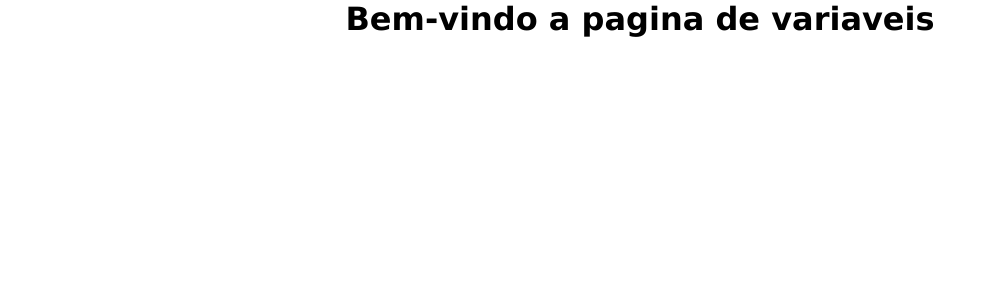
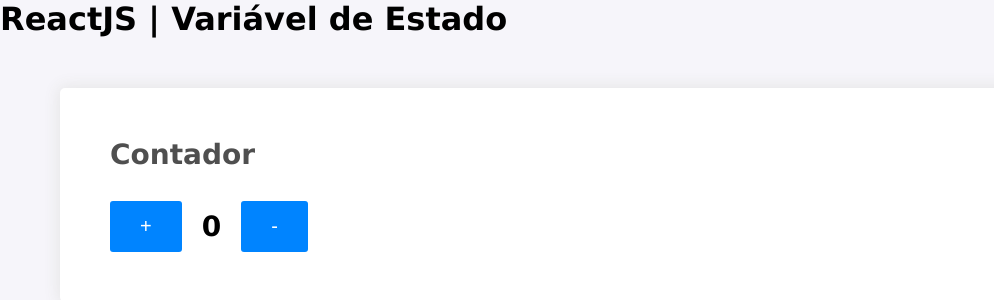
Before and after one commit to GuilhermePianoski/https---github.com-GuilhermePianoski-projeto1, a React (Create React App) app: page /variaveis in a window 1280 px wide. Shown: the top 300 px of the page, without its empty margins (0-994 px from the left). Built offline with nearby package versions, Linux system fonts and the light colour scheme.

Commit message:
atualização variaveis

```diff
--- a/package.json
+++ b/package.json
@@ -10,7 +10,7 @@
     "react-dom": "^18.3.1",
     "react-router-dom": "^6.26.1",
     "react-scripts": "5.0.1",
-    "sass": "^1.77.8",
+    "sass": "^1.78.0",
     "scss": "^0.2.4",
     "web-vitals": "^2.1.4"
   },
--- a/src/pages/inicio/index.jsx
+++ b/src/pages/inicio/index.jsx
@@ -27,7 +27,7 @@
 
              <ul>
                 <li>
-                <Link to='/variaveis'>Ir para as variaveis</Link>
+                <Link to='/variaveis'>Ir para as Variaveis de Estado</Link>
                 </li>
                 <li>
                 <Link to='/contato'>Ir para o contato</Link>
--- a/src/pages/variaveis/index.jsx
+++ b/src/pages/variaveis/index.jsx
@@ -1,9 +1,41 @@
 import './index.scss'
+import { useState } from 'react';
 
 export default function Variavel() {
+    const [Contador, setContador] = useState(0);
+
+    //let Contador = 0
+        function aumentar() {
+             //contador = contador + 1
+             if (Contador < 10) {
+                setContador(Contador + 1)
+             }
+        }
+
+        function diminuir() {
+            //contador = contador - 1
+            if (Contador > 0) {
+                setContador(Contador - 1)
+            }
+       }
+
+
     return(
-        <div className='pagina-variaveis'>
-            <h1>Bem-vindo a pagina de variaveis</h1>
+        <div className='pagina-variaveis pagina'>
+            <header className='cabecalho>'>
+                <h1>ReactJS | Variável de Estado</h1>
+            </header>
+
+            <div className='secao'>
+                <h1> Contador </h1>
+
+                <div className='cont'>
+                  <button onClick={aumentar}>+</button>
+                  {Contador}
+                  <button onClick={diminuir}>-</button>
+                  </div>
+
+            </div>
         </div>
     )
 }
--- a/src/pages/variaveis/index.scss
+++ b/src/pages/variaveis/index.scss
@@ -1,3 +1,11 @@
 .pagina-variaveis {
-    text-align: center;
+
+    .cont {
+        display: flex;
+        align-items: center;
+        gap: 20px;
+
+        font: 600 28px 'Verdana';
+
+    }
 }
```
Also changed, not shown: 1 other file (tests, documents, lock files or other folders).
